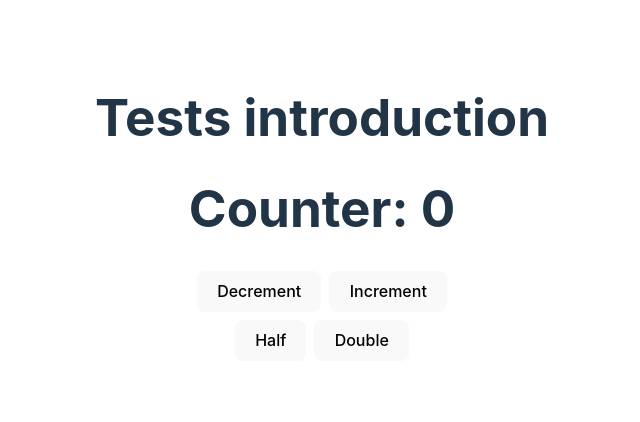
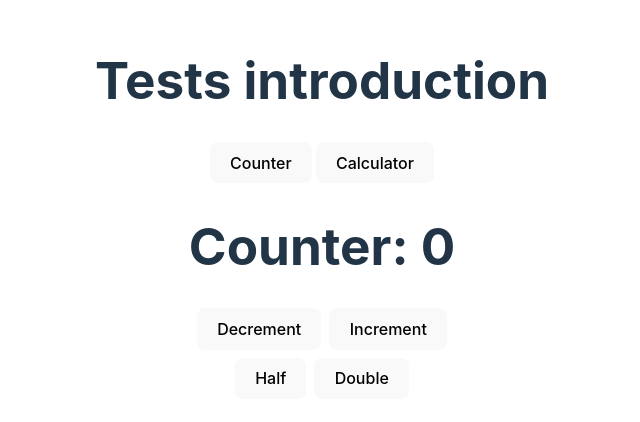
Before and after one commit to TiagoDiass/introduction-react-testing, a React (Vite) app: page / in a window 1280 px wide. Shown: the part 188-610 px from the top of the page, without its empty margins (318-958 px from the left). Built offline with nearby package versions, Linux system fonts and the light colour scheme.

Commit message:
chore: add boilerplate code for Calculator.tsx

```diff
--- a/src/App.css
+++ b/src/App.css
@@ -4,3 +4,9 @@
   padding: 2rem;
   text-align: center;
 }
+
+.components {
+  display: flex;
+  justify-content: center;
+  column-gap: 4px;
+}
--- a/src/App.tsx
+++ b/src/App.tsx
@@ -1,12 +1,23 @@
 import './App.css';
 import Counter from './components/Counter/Counter';
+import Calculator from './components/Calculator/Calculator';
+import { useState } from 'react';
 
 function App() {
+  const [currentComponent, setCurrentComponent] = useState('counter');
+
   return (
     <div className='App'>
       <h1>Tests introduction</h1>
+      <div className='components'>
+        <button onClick={() => setCurrentComponent('counter')}>Counter</button>
+        <button onClick={() => setCurrentComponent('calculator')}>
+          Calculator
+        </button>
+      </div>
 
-      <Counter />
+      {currentComponent === 'counter' && <Counter />}
+      {currentComponent === 'calculator' && <Calculator />}
     </div>
   );
 }
--- /dev/null
+++ b/src/components/Calculator/Calculator.tsx
@@ -0,0 +1,3 @@
+export default function Calculator() {
+  return <h1>Calculator</h1>;
+}
```
Also changed, not shown: 1 other file (tests, documents, lock files or other folders).
